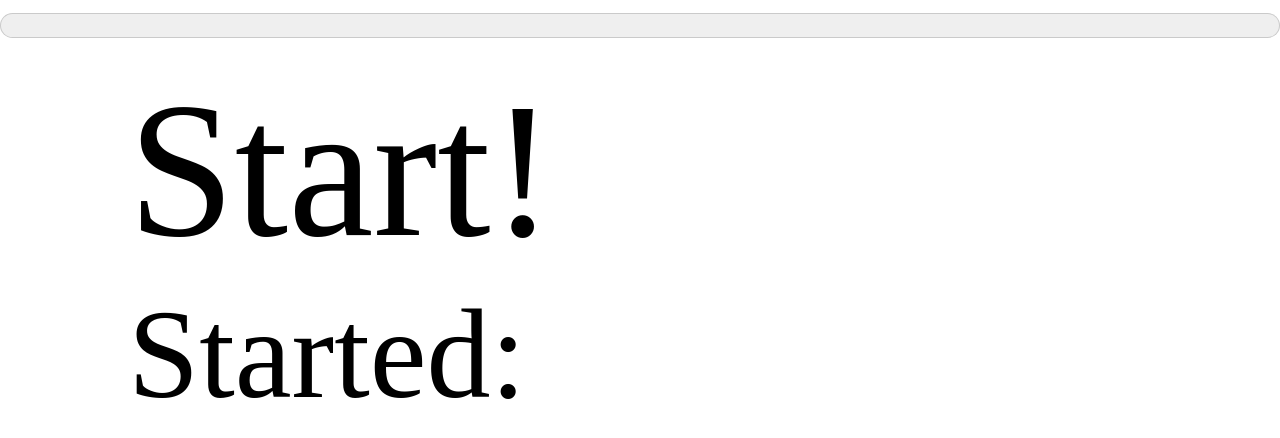
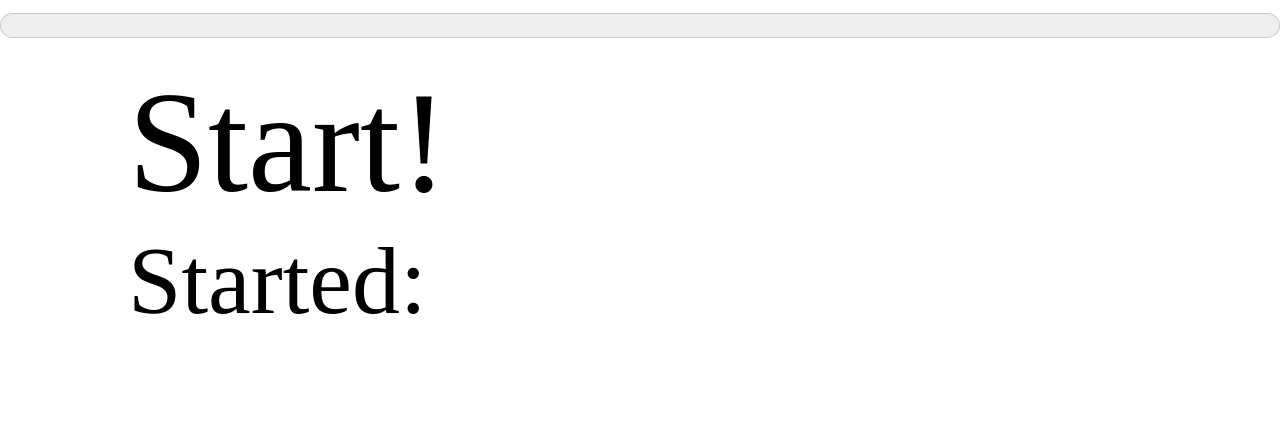
Before and after one commit to Takpapp/symmetrical-broccoli, a plain HTML site: page index.html in a window 1280 px wide. Drawn offline with Linux system fonts and the light colour scheme.

Commit message:
fixing sizes

```diff
--- a/index.html
+++ b/index.html
@@ -21,14 +21,14 @@
 
 			#counter {
 			    padding-top: 60px;
-				font-size: 12em;
+				font-size: 9em;
 			}
 
 			#timeBox {
 			}
 
 			.text {
-				font-size: 8em;
+				font-size: 6em;
 				margin: 0 10%;
 			}
 
```
